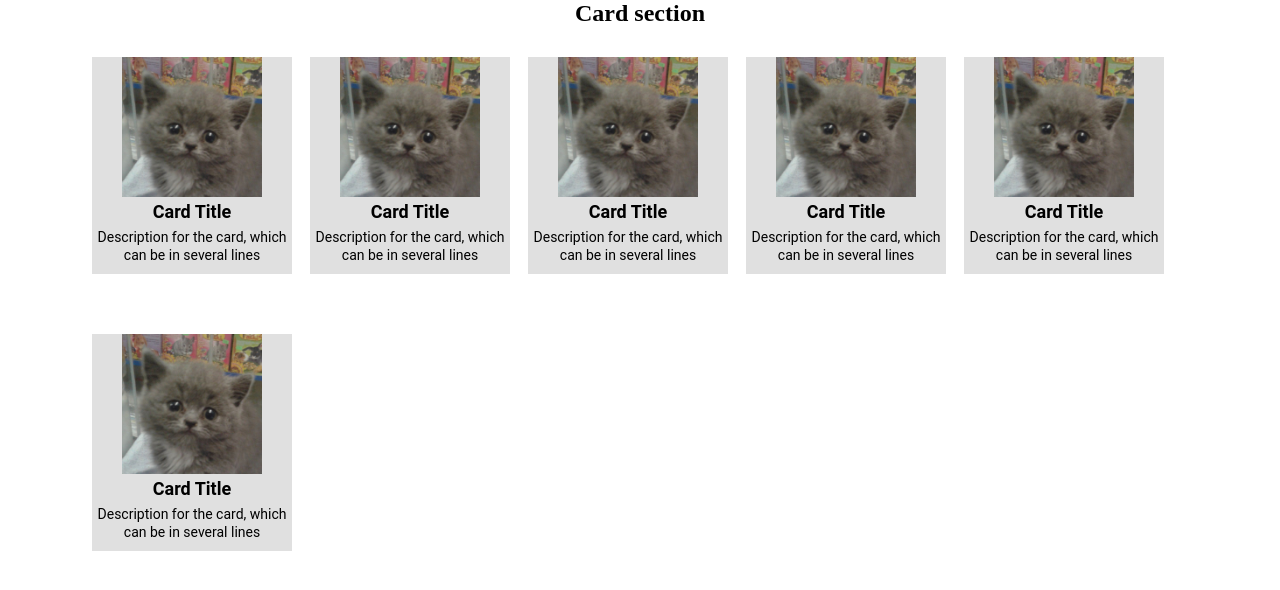
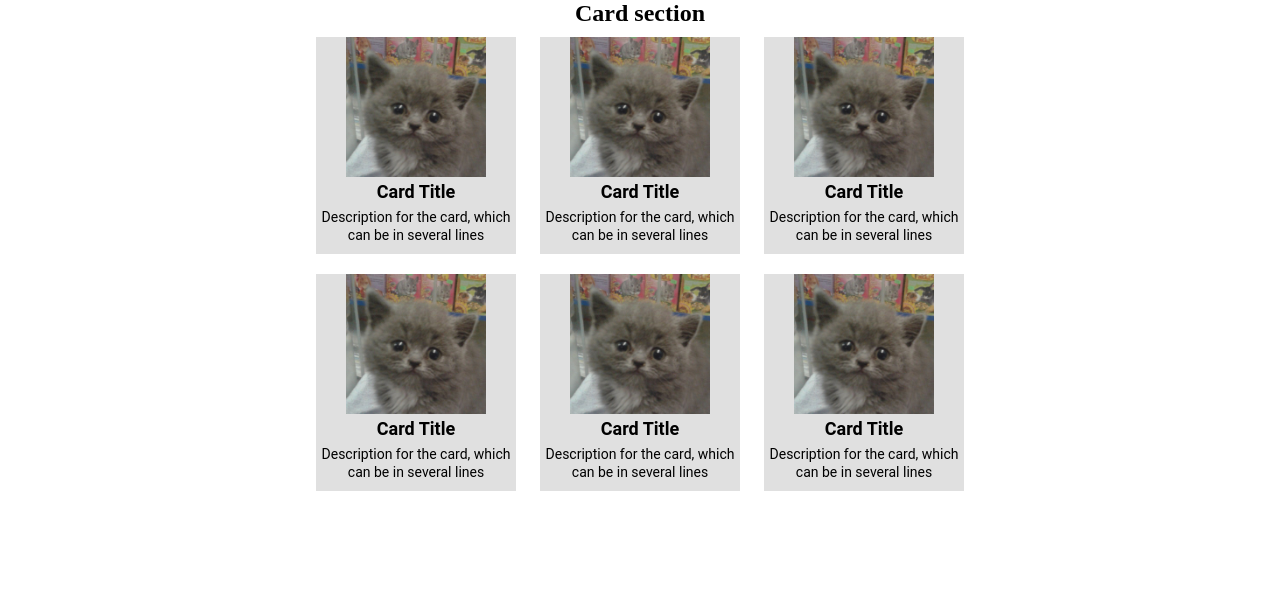
Before and after one commit to benbowko/Homeworks_Dmytruk, a plain HTML site: page index.html in a window 1280 px wide. Drawn offline with Linux system fonts and the light colour scheme.

Commit message:
finish hm5

```diff
--- a/css/style.css
+++ b/css/style.css
@@ -3,12 +3,11 @@
     margin: 0;
     padding: 0;
 }
-h1{
+
+.container{
+    max-width: 700px;
+    margin: auto;
     text-align: center;
-}
-.container{
-    max-width: 1110px;
-    margin: auto;
 }
 .imageCat{
     max-width: 70%;
@@ -31,8 +30,7 @@ h1{
 }
 .blocCard{
     display: inline-block;
-    max-width:200px;
-    margin: 30px 7px;
+    max-width: 200px;
+    margin: 10px;
     background-color: #E0E0E0;
-    text-align: center;
 }
```
